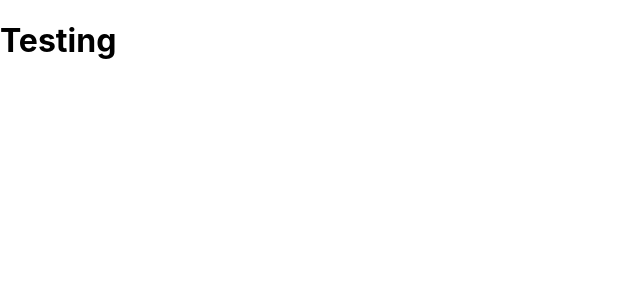
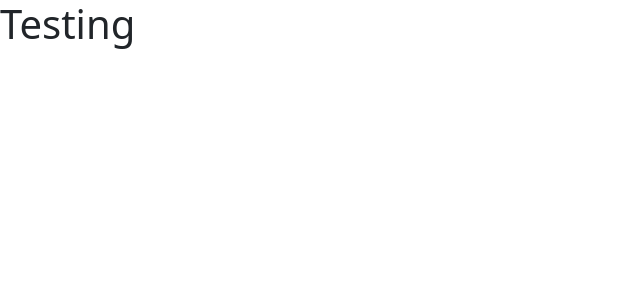
Before and after one commit to SaadMAmjad/SaadMAmjad.github.io, a React (Create React App) app: page / in a window 1280 px wide. Shown: the top 300 px of the page, without its empty margins (0-640 px from the left). Built offline with nearby package versions, Linux system fonts and the light colour scheme.

Commit message:
Imported boostrap and deleted unused boilerplate

```diff
--- a/package.json
+++ b/package.json
@@ -7,6 +7,7 @@
     "@testing-library/jest-dom": "^5.16.5",
     "@testing-library/react": "^13.4.0",
     "@testing-library/user-event": "^13.5.0",
+    "bootstrap": "^5.3.0",
     "react": "^18.2.0",
     "react-dom": "^18.2.0",
     "react-scripts": "5.0.1",
--- a/src/index.css
+++ /dev/null
@@ -1,13 +0,0 @@
-body {
-  margin: 0;
-  font-family: -apple-system, BlinkMacSystemFont, 'Segoe UI', 'Roboto', 'Oxygen',
-    'Ubuntu', 'Cantarell', 'Fira Sans', 'Droid Sans', 'Helvetica Neue',
-    sans-serif;
-  -webkit-font-smoothing: antialiased;
-  -moz-osx-font-smoothing: grayscale;
-}
-
-code {
-  font-family: source-code-pro, Menlo, Monaco, Consolas, 'Courier New',
-    monospace;
-}
--- a/src/index.js
+++ b/src/index.js
@@ -1,6 +1,7 @@
 import React from 'react';
 import ReactDOM from 'react-dom/client';
-import './index.css';
+// import bootstrap
+import 'bootstrap/dist/css/bootstrap.css';
 import App from './App';
 import reportWebVitals from './reportWebVitals';
 
```
Also changed, not shown: 2 other files (tests, documents, lock files or other folders).
